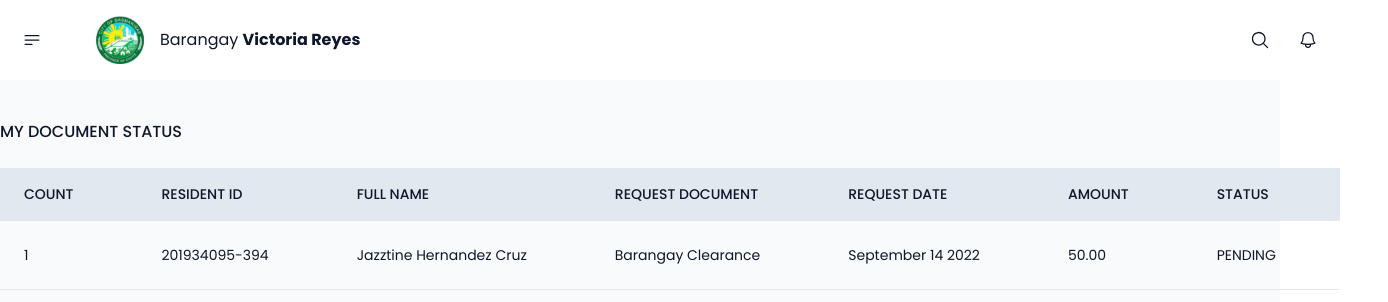
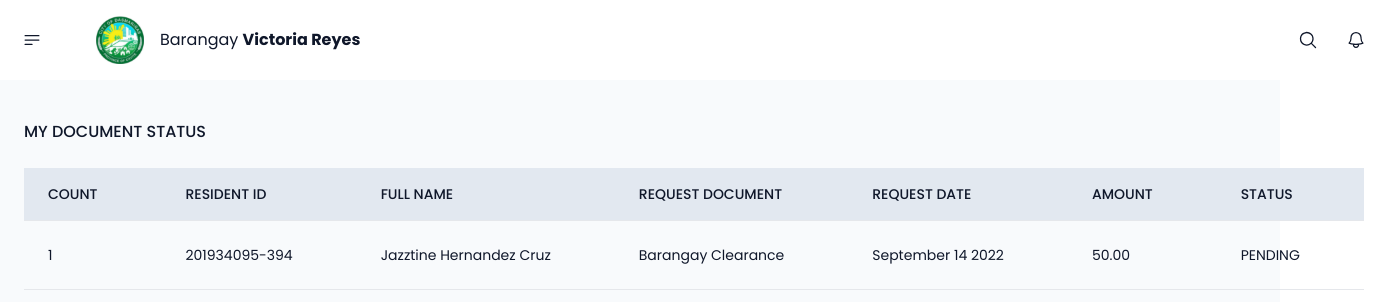
Before and after one commit to jazztinecruz/victoria-reyes, a Next.js app: page /documents-status in a window 1280 px wide. Shown: the top 302 px of the page, 1388 px wide, since content can reach past the window. Built offline with nearby package versions, Linux system fonts and the light colour scheme.

Commit message:
Add padding x

```diff
--- a/app/(user)/documents-status/page.tsx
+++ b/app/(user)/documents-status/page.tsx
@@ -12,7 +12,7 @@ const DocumentStatus = () => {
   ];
 
   return (
-    <div className="space-section grid justify-center items-center">
+    <div className="space-section grid justify-center items-center px-6">
       <Table.Main name="MY DOCUMENT STATUS">
         <Table.Head>
           <Table.Row heading>
```
